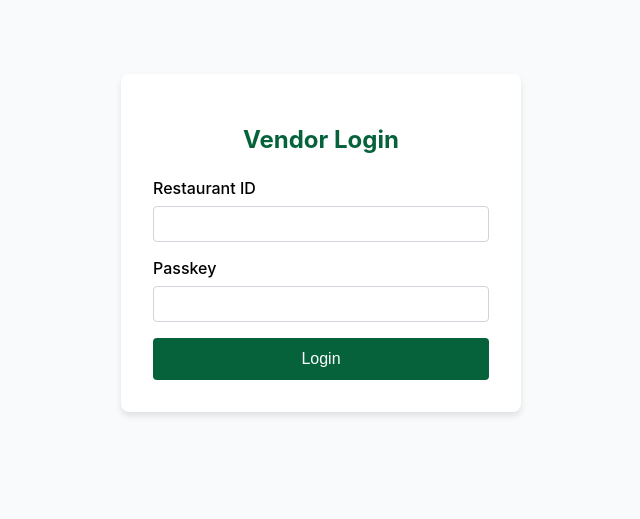
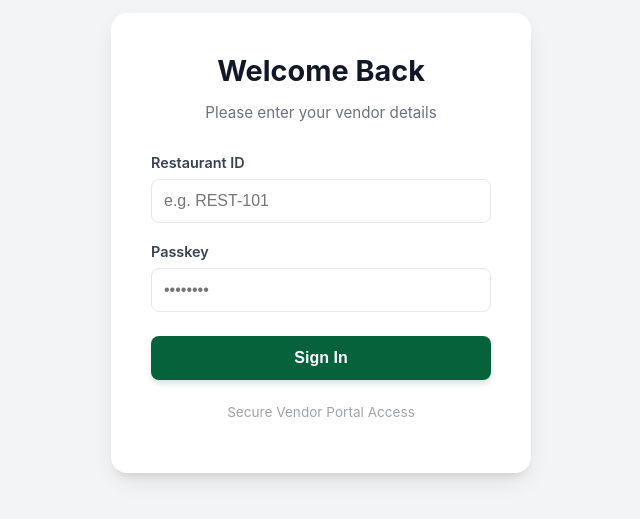
Before and after one commit to chiragluhach-droid/gocha-vendor-web, a React (Create React App) app: page /login in a window 1280 px wide. Shown: the part 157-676 px from the top of the page, without its empty margins (319-959 px from the left). Built offline with nearby package versions, Linux system fonts and the light colour scheme.

Commit message:
Updated UI changes

```diff
--- a/src/components/Login.js
+++ b/src/components/Login.js
@@ -8,11 +8,8 @@ const Login = ({ onLogin }) => {
   const [error, setError] = useState('');
 
   useEffect(() => {
-    // Check if already logged in
     const token = localStorage.getItem('token');
-    if (token) {
-      onLogin();
-    }
+    if (token) onLogin();
   }, [onLogin]);
 
   const handleLogin = async (e) => {
@@ -26,56 +23,132 @@ const Login = ({ onLogin }) => {
       localStorage.setItem('vendor', JSON.stringify(data.vendor));
       onLogin();
     } catch (err) {
-      setError(err.response?.data?.message || 'Login failed');
+      setError(err.response?.data?.message || 'Invalid credentials. Please try again.');
     } finally {
       setLoading(false);
     }
   };
 
+  // Shared styles to keep the JSX clean
+  const inputStyle = {
+    width: '100%',
+    padding: '12px',
+    border: '1.5px solid #e5e7eb',
+    borderRadius: '8px',
+    fontSize: '1rem',
+    transition: 'border-color 0.2s, box-shadow 0.2s',
+    outline: 'none',
+    boxSizing: 'border-box'
+  };
+
   return (
-    <div style={{ display: 'flex', justifyContent: 'center', alignItems: 'center', height: '100vh', backgroundColor: '#f9fafb' }}>
-      <div style={{ width: '400px', padding: '2rem', backgroundColor: 'white', borderRadius: '8px', boxShadow: '0 4px 6px rgba(0, 0, 0, 0.1)' }}>
-        <h2 style={{ textAlign: 'center', marginBottom: '1.5rem', color: '#05623b' }}>Vendor Login</h2>
+    <div style={{
+      display: 'flex',
+      justifyContent: 'center',
+      alignItems: 'center',
+      minHeight: '100vh',
+      backgroundColor: '#f3f4f6',
+      fontFamily: '-apple-system, BlinkMacSystemFont, "Segoe UI", Roboto, sans-serif'
+    }}>
+      <div style={{
+        width: '100%',
+        maxWidth: '420px',
+        margin: '20px',
+        padding: '2.5rem',
+        backgroundColor: 'white',
+        borderRadius: '16px',
+        boxShadow: '0 10px 25px -5px rgba(0, 0, 0, 0.1), 0 8px 10px -6px rgba(0, 0, 0, 0.1)'
+      }}>
+        {/* Header Section */}
+        <div style={{ textAlign: 'center', marginBottom: '2rem' }}>
+          <h2 style={{ fontSize: '1.8rem', fontWeight: 'bold', color: '#111827', margin: '0 0 0.5rem 0' }}>
+            Welcome Back
+          </h2>
+          <p style={{ color: '#6b7280', fontSize: '0.95rem' }}>Please enter your vendor details</p>
+        </div>
+
         <form onSubmit={handleLogin}>
-          <div style={{ marginBottom: '1rem' }}>
-            <label style={{ display: 'block', marginBottom: '0.5rem', fontWeight: '500' }}>Restaurant ID</label>
+          {/* Restaurant ID Field */}
+          <div style={{ marginBottom: '1.25rem' }}>
+            <label htmlFor="restaurantId" style={{ display: 'block', marginBottom: '0.5rem', fontSize: '0.9rem', fontWeight: '600', color: '#374151' }}>
+              Restaurant ID
+            </label>
             <input
+              id="restaurantId"
               type="text"
+              placeholder="e.g. REST-101"
               value={restaurantId}
               onChange={(e) => setRestaurantId(e.target.value)}
               required
-              style={{ width: '100%', padding: '0.5rem', border: '1px solid #d1d5db', borderRadius: '4px', fontSize: '1rem' }}
+              style={inputStyle}
+              onFocus={(e) => (e.target.style.borderColor = '#05623b')}
+              onBlur={(e) => (e.target.style.borderColor = '#e5e7eb')}
             />
           </div>
-          <div style={{ marginBottom: '1rem' }}>
-            <label style={{ display: 'block', marginBottom: '0.5rem', fontWeight: '500' }}>Passkey</label>
+
+          {/* Passkey Field */}
+          <div style={{ marginBottom: '1.5rem' }}>
+            <label htmlFor="passkey" style={{ display: 'block', marginBottom: '0.5rem', fontSize: '0.9rem', fontWeight: '600', color: '#374151' }}>
+              Passkey
+            </label>
             <input
+              id="passkey"
               type="password"
+              placeholder="••••••••"
               value={passkey}
               onChange={(e) => setPasskey(e.target.value)}
               required
-              style={{ width: '100%', padding: '0.5rem', border: '1px solid #d1d5db', borderRadius: '4px', fontSize: '1rem' }}
+              style={inputStyle}
+              onFocus={(e) => (e.target.style.borderColor = '#05623b')}
+              onBlur={(e) => (e.target.style.borderColor = '#e5e7eb')}
             />
           </div>
-          {error && <p style={{ color: 'red', marginBottom: '1rem' }}>{error}</p>}
+
+          {/* Error Message */}
+          {error && (
+            <div style={{
+              backgroundColor: '#fef2f2',
+              color: '#b91c1c',
+              padding: '0.75rem',
+              borderRadius: '6px',
+              fontSize: '0.875rem',
+              marginBottom: '1.25rem',
+              border: '1px solid #fecaca'
+            }}>
+              {error}
+            </div>
+          )}
+
+          {/* Submit Button */}
           <button
             type="submit"
             disabled={loading}
             style={{
               width: '100%',
-              padding: '0.75rem',
+              padding: '0.8rem',
               backgroundColor: '#05623b',
               color: 'white',
               border: 'none',
-              borderRadius: '4px',
+              borderRadius: '8px',
               fontSize: '1rem',
+              fontWeight: '600',
               cursor: loading ? 'not-allowed' : 'pointer',
-              opacity: loading ? 0.7 : 1
+              transition: 'all 0.2s',
+              opacity: loading ? 0.8 : 1,
+              boxShadow: '0 4px 6px -1px rgba(5, 98, 59, 0.2)'
             }}
           >
-            {loading ? 'Logging in...' : 'Login'}
+            {loading ? (
+              <span style={{ display: 'flex', alignItems: 'center', justifyContent: 'center', gap: '8px' }}>
+                Logging in...
+              </span>
+            ) : 'Sign In'}
           </button>
         </form>
+
+        <p style={{ textAlign: 'center', marginTop: '1.5rem', fontSize: '0.85rem', color: '#9ca3af' }}>
+          Secure Vendor Portal Access
+        </p>
       </div>
     </div>
   );
```
